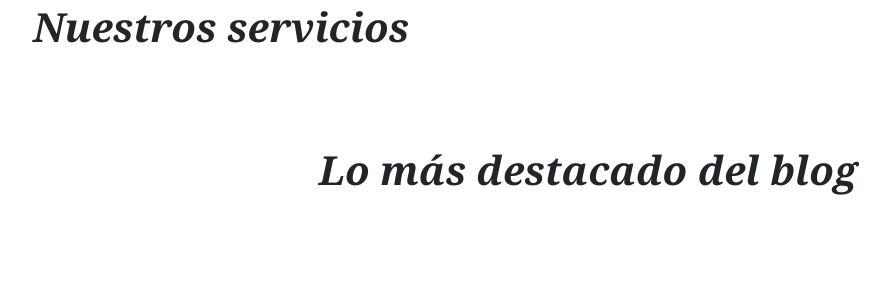
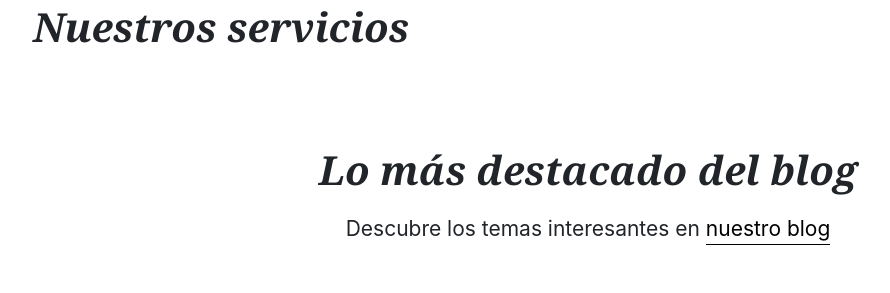
Before and after one commit to Maellyf5/Bbs_styl, a Django app: page / in a window 1280 px wide; the page is wider, and only the part inside the window is pictured. Shown: the part 850-1143 px from the top of that part, without its empty margins (52-942 px from the left). Before the commit the page ends 1045 px from the top of that part, so only its background shows below. Run offline with Django 3.2, Linux system fonts and the light colour scheme; data that the repository does not hold is empty; some libraries are stand-ins or nearby versions.

Commit message:
logo fijo y parrafo link blog

```diff
--- a/Bbs_Styl/app/static/css/style.css
+++ b/Bbs_Styl/app/static/css/style.css
@@ -54,12 +54,12 @@
   }
 }
 
-@media (max-width: 1197px) {
+/* @media (max-width: 1197px) { Con este media query el logo se desplaza un poco a la drch y se queda estático
   .logoIMG {
     position: fixed;
     top: 0;
   }
-}
+} */
 
 @media (max-width: 570px) {
   .menuD {
@@ -88,6 +88,20 @@
 a.dorado {
   color: black;
 }
+
+a.pBlogUrl{
+  color: black;
+  border-bottom: 1px solid #000;
+  padding-bottom: 3px
+}
+
+a.pBlogUrl:hover {
+  color: #ba9237;
+  text-decoration: none;
+  border-bottom: 1px solid #000;
+  padding-bottom: 3px
+}
+
 
 .menuD {
   margin-right: 40px;
@@ -142,6 +156,13 @@
     padding: 80px 0px 100px;
   }
 }
+/*
+@media (max-width: 900px){
+.home-banner-area {
+    background: white;
+    padding-bottom: 30px;
+}
+} */
 
 .text-wrapper {
   width: 100%;
--- a/Bbs_Styl/templates/app/index.html
+++ b/Bbs_Styl/templates/app/index.html
@@ -222,9 +222,10 @@
 
     <section class="ftco-section mt-5">
         <div class="container">
-          <div class="row justify-content-center mb-5 pb-3">
+          <div class="row justify-content-center mb-3 pb-3">
             <div class="col-md-7 heading-section ftco-animate text-center fadeInUp ftco-animated">
-              <h2 class="mb-3 mt-4 "><font  style="font: italic bold 40px Georgia, Serif;">Lo más destacado del blog</font></font></h2>
+              <h2 class="mb-3 mt-4 " style="font: italic bold 40px Georgia, Serif;">Lo más destacado del blog</h2>
+              <p style="font-size: 21px;">Descubre los temas interesantes en <a class="pBlogUrl" style="font: italic;" href="{% url 'app:blog' %}">nuestro blog</a></p>
             </div>
           </div>
 
```
